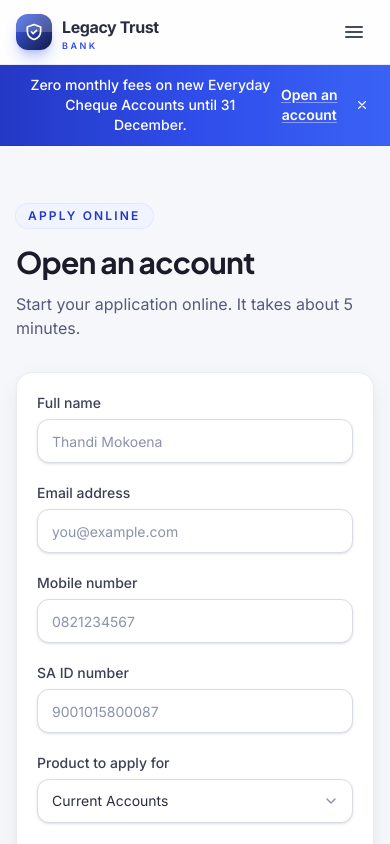
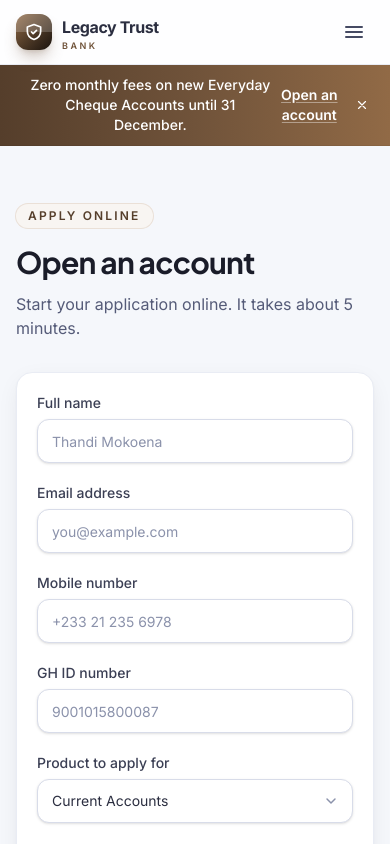
Before and after one commit to py4Charles/legacy-trust-bank, a React (Vite) app in the folder frontend/: page /register in a window 390 px wide. Shown: the top 844 px of the page. Built offline with nearby package versions, Linux system fonts and the light colour scheme.

Commit message:
feat: update currency references from ZAR to GHS and adjust validation messages for mobile and ID numbers

```diff
--- a/frontend/src/data/mock.ts
+++ b/frontend/src/data/mock.ts
@@ -41,7 +41,7 @@ export const products: Product[] = [
     tagline: "The all-rounder for daily banking.",
     description:
       "A flexible transactional account with unlimited card swipes, a linked savings pocket and no minimum balance requirement.",
-    monthlyFee: "R69 / month",
+    monthlyFee: "GHS69 / month",
     featured: true,
     features: [
       "Unlimited card purchases",
@@ -63,7 +63,7 @@ export const products: Product[] = [
     tagline: "More benefits for your money.",
     description:
       "Premium transactional banking with dedicated support, higher card limits and preferential lending rates.",
-    monthlyFee: "R199 / month",
+    monthlyFee: "GHS199 / month",
     features: [
       "Dedicated relationship banker",
       "Higher daily card and transfer limits",
@@ -71,7 +71,7 @@ export const products: Product[] = [
       "Complimentary airport lounge access",
     ],
     eligibility: [
-      "Minimum monthly income of R35 000",
+      "Minimum monthly income of GHS35 000",
       "South African ID or valid passport",
       "Credit assessment",
     ],
@@ -87,7 +87,7 @@ export const products: Product[] = [
     monthlyFee: "No monthly fee",
     featured: true,
     features: [
-      "Interest from the first Rand",
+      "Interest from the first Cedis",
       "Instant access to funds",
       "Automatic savings rules",
       "Goal-based savings sub-accounts",
@@ -104,12 +104,12 @@ export const products: Product[] = [
       "Lock in a fixed rate for a fixed term and watch your money grow predictably.",
     monthlyFee: "No monthly fee",
     features: [
-      "Rates from 8.5% per annum",
+      "GHSates from 8.5% per annum",
       "Terms from 6 to 60 months",
       "Interest paid monthly or on maturity",
       "Automatic reinvestment options",
     ],
-    eligibility: ["Minimum deposit of R10 000", "South African ID or valid passport"],
+    eligibility: ["Minimum deposit of GHS10 000", "South African ID or valid passport"],
     documents: ["Identity document", "Proof of address"],
   },
   {
@@ -118,16 +118,16 @@ export const products: Product[] = [
     category: "loans",
     tagline: "Finance that flexes with you.",
     description:
-      "Borrow from R10 000 to R300 000 with a fixed interest rate and repayment term that suits your budget.",
+      "Borrow from R10 000 to GHS300 000 with a fixed interest rate and repayment term that suits your budget.",
     monthlyFee: "Once-off initiation fee",
     features: [
-      "Amounts from R10 000 to R300 000",
+      "Amounts from GHS10 000 to GHS300 000",
       "Fixed monthly instalments",
       "Terms from 6 to 72 months",
       "Decision within minutes",
     ],
     eligibility: [
-      "Minimum monthly income of R5 000",
+      "Minimum monthly income of GHS5 000",
       "Aged 18 years or older",
       "Clean credit record",
     ],
@@ -148,7 +148,7 @@ export const products: Product[] = [
       "Approval within 4 hours",
     ],
     eligibility: [
-      "Minimum monthly income of R8 000",
+      "Minimum monthly income of GHS8 000",
       "Valid driver's licence",
       "Credit assessment",
     ],
@@ -178,7 +178,7 @@ export const products: Product[] = [
     tagline: "Rewards on everything you buy.",
     description:
       "Earn rewards on everyday spend with flexible repayment and up to 55 days interest-free.",
-    monthlyFee: "R75 / month",
+    monthlyFee: "GHS75 / month",
     featured: true,
     features: [
       "Up to 55 days interest-free",
@@ -186,7 +186,7 @@ export const products: Product[] = [
       "Flexible repayment options",
       "Complimentary travel insurance",
     ],
-    eligibility: ["Minimum monthly income of R6 000", "Credit assessment"],
+    eligibility: ["Minimum monthly income of GHS6 000", "Credit assessment"],
     documents: ["Identity document", "Proof of income"],
   },
 ];
@@ -197,7 +197,7 @@ export const accounts: Account[] = [
     name: "Everyday Cheque",
     type: "cheque",
     number: "621 304 5588",
-    currency: "ZAR",
+    currency: "GHS",
     balance: 48250.75,
     available: 47250.75,
   },
@@ -206,7 +206,7 @@ export const accounts: Account[] = [
     name: "Flexi Savings",
     type: "savings",
     number: "902 118 7742",
-    currency: "ZAR",
+    currency: "GHS",
     balance: 138420.0,
     available: 138420.0,
   },
@@ -215,7 +215,7 @@ export const accounts: Account[] = [
     name: "Aspire Credit Card",
     type: "credit",
     number: "4128 9021 4477",
-    currency: "ZAR",
+    currency: "GHS",
     balance: -6420.3,
     available: 43579.7,
   },
@@ -224,7 +224,7 @@ export const accounts: Account[] = [
     name: "Growth Fixed Deposit",
     type: "investment",
     number: "701 556 2201",
-    currency: "ZAR",
+    currency: "GHS",
     balance: 250000.0,
     available: 0,
   },
@@ -424,7 +424,7 @@ export const notifications: NotificationItem[] = [
   {
     id: "ntf-02",
     title: "Payment awaiting authorisation",
-    body: "A payment of R125 000.00 requires a second authoriser.",
+    body: "A payment of GHS125 000.00 requires a second authoriser.",
     date: "2026-10-09T15:31:00Z",
     read: false,
     severity: "info",
--- a/frontend/src/index.css
+++ b/frontend/src/index.css
@@ -6,17 +6,17 @@
   --font-display: "Plus Jakarta Sans", "Inter", ui-sans-serif, system-ui,
     sans-serif;
 
-  --color-brand-50: #f0f4ff;
-  --color-brand-100: #e0e9fe;
-  --color-brand-200: #bcd2fe;
-  --color-brand-300: #8fb0fd;
-  --color-brand-400: #5e89fa;
-  --color-brand-500: #3a62f5;
-  --color-brand-600: #2f4dea;
-  --color-brand-700: #2438c4;
-  --color-brand-800: #22319c;
-  --color-brand-900: #212f7b;
-  --color-brand-950: #151a48;
+  --color-brand-50: #f8f5f2;
+  --color-brand-100: #eae0d7;
+  --color-brand-200: #d1bead;
+  --color-brand-300: #bd9f84;
+  --color-brand-400: #ac825e;
+  --color-brand-500: #916a46;
+  --color-brand-600: #70533a;
+  --color-brand-700: #553e2b;
+  --color-brand-800: #3d2d1f;
+  --color-brand-900: #2c2017;
+  --color-brand-950: #1b140e;
 
   --color-ink-50: #f5f7fb;
   --color-ink-100: #e9ecf4;
@@ -45,7 +45,7 @@
   --shadow-card: 0 1px 2px rgb(26 28 41 / 0.04),
     0 6px 24px -6px rgb(26 28 41 / 0.1);
   --shadow-card-hover: 0 2px 4px rgb(26 28 41 / 0.06),
-    0 16px 40px -12px rgb(47 77 234 / 0.24);
+    0 16px 40px -12px rgb(112 83 58 / 0.24);
   --shadow-soft: 0 1px 2px rgb(26 28 41 / 0.05);
 
   --animate-fade-up: fade-up 0.5s ease-out both;
--- a/frontend/src/pages/public/RegisterPage.tsx
+++ b/frontend/src/pages/public/RegisterPage.tsx
@@ -19,10 +19,10 @@ const registerSchema = z.object({
   email: z.string().min(1, "Email is required").email("Enter a valid email"),
   phone: z
     .string()
-    .regex(/^0\d{9}$/, "Enter a valid 10-digit SA mobile number"),
+    .regex(/^0\d{9}$/, "Enter a valid 10-digit mobile number"),
   idNumber: z
     .string()
-    .regex(/^\d{13}$/, "Enter your 13-digit SA ID number"),
+    .regex(/^\d{13}$/, "Enter your 13-digit GH ID number"),
   product: z.enum(
     ["accounts", "savings", "loans", "cards"],
     { message: "Choose a product to apply for" },
@@ -122,12 +122,12 @@ export function RegisterPage() {
                 <Input
                   label="Mobile number"
                   inputMode="numeric"
-                  placeholder="0821234567"
+                  placeholder="+233 21 235 6978"
                   error={errors.phone?.message}
                   {...register("phone")}
                 />
                 <Input
-                  label="SA ID number"
+                  label="GH ID number"
                   inputMode="numeric"
                   placeholder="9001015800087"
                   error={errors.idNumber?.message}
```
Also changed, not shown: 1 other file (tests, documents, lock files or other folders).
